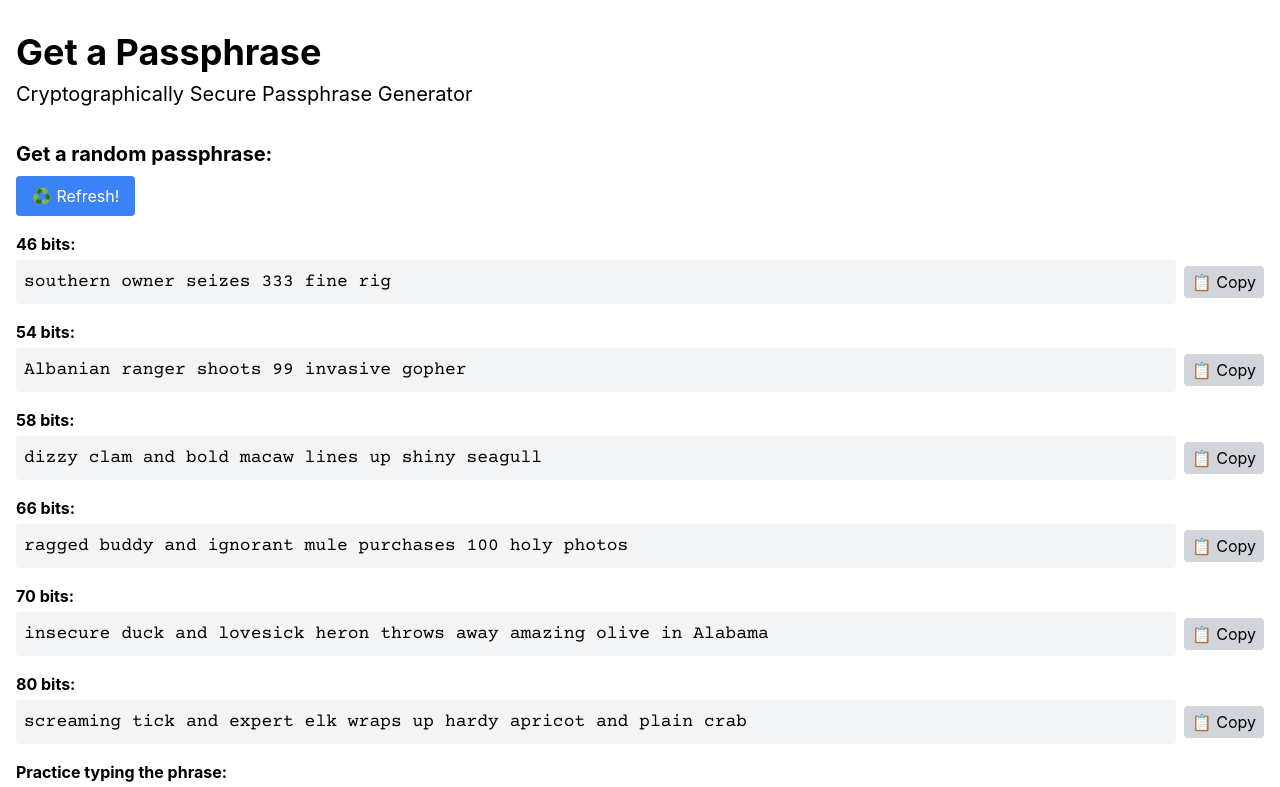
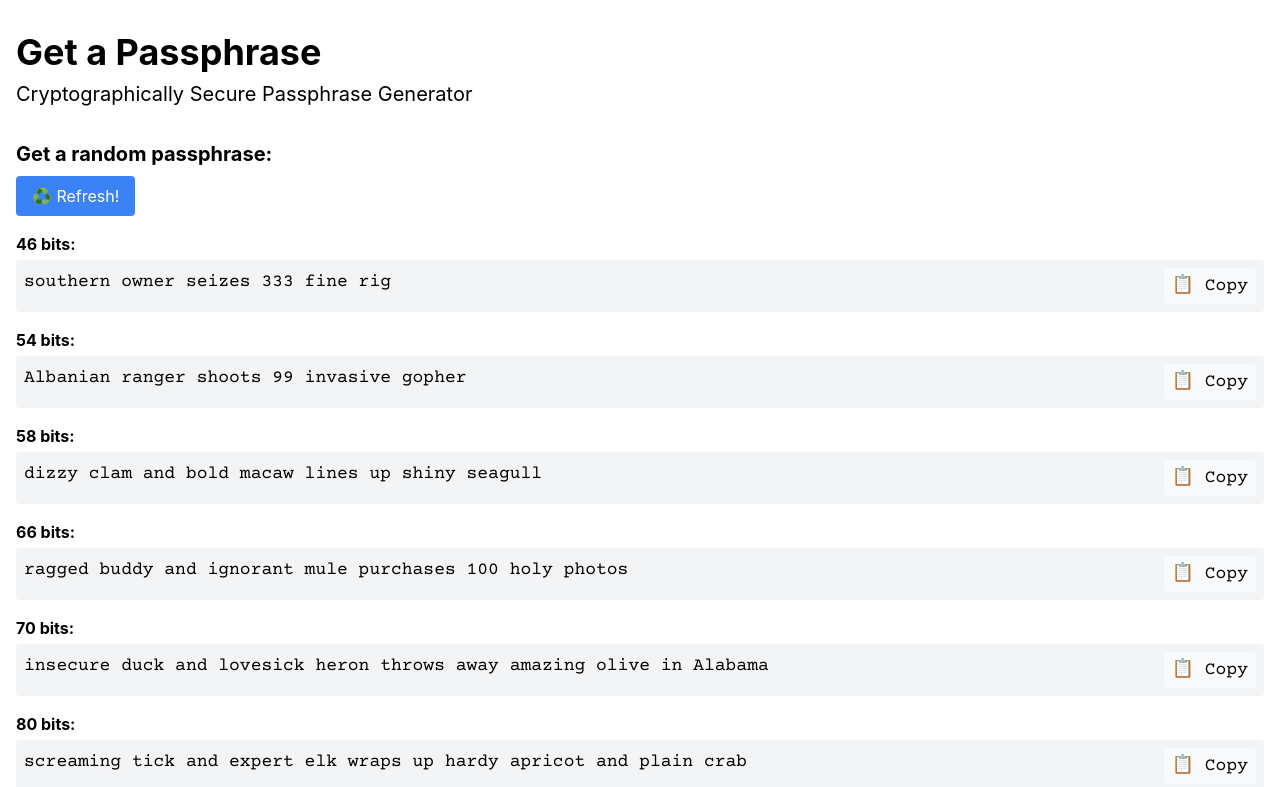
Before and after one commit to blanchardjeremy/strongphrase.net, a React (Create React App) app: page / in a window 1280 px wide. Shown: the top 787 px of the page. Built offline with nearby package versions, Linux system fonts and the light colour scheme.

Commit message:
Move copy function back into generator

```diff
--- a/src/App.js
+++ b/src/App.js
@@ -5,20 +5,14 @@ import './App.css';
 
 
 const App = () => {
-  const [copiedBits, setCopiedBits] = useState(null);
-  const copyToClipboard = useCallback((text, bits) => {
-    navigator.clipboard.writeText(text);
-    setCopiedBits(bits);
-  }, []);
-
   return (
     <div className="container mx-auto px-4 py-8">
       <header className="mb-8">
         <h1 className="text-4xl font-bold mb-2">Get a Passphrase</h1>
         <p className="text-xl">Cryptographically Secure Passphrase Generator</p>
       </header>
-      <PassphraseGenerator copyToClipboard={copyToClipboard} />
-      <CrackTimeTable copiedBits={copiedBits} />
+      <PassphraseGenerator />
+      <CrackTimeTable />
       <section className="mt-8">
         <h2 className="text-2xl font-bold mb-4">How does it work?</h2>
         <p>
--- /dev/null
+++ b/src/CrackTimeTable.css
@@ -0,0 +1,4 @@
+.crack-time-table tr.highlight {
+  background-color: rgb(210, 255, 216);
+  color: rgb(14, 99, 14);
+}
--- a/src/CrackTimeTable.js
+++ b/src/CrackTimeTable.js
@@ -31,7 +31,7 @@ const CrackTimeTable = ({ copiedBits }) => {
         </select>
       </div>
       <table className="border-collapse crack-time-table">
-        <thead class="text-xs text-gray-700 uppercase bg-gray-50 dark:bg-gray-700 dark:text-gray-400">
+        <thead className="text-xs text-gray-700 uppercase bg-gray-50 dark:bg-gray-700 dark:text-gray-400">
           <tr>
             <th className="border p-2">Bits of Entropy</th>
             <th className="border p-2">Avg. Time to Crack</th>
--- a/src/PassphraseGenerator.css
+++ b/src/PassphraseGenerator.css
@@ -4,7 +4,8 @@
 }
 
 /* highlight when hovering */
-.passphrase-content:hover {
+.passphrase-content:hover,
+.copied {
   background-color: rgb(210, 255, 216);
   color: rgb(14, 99, 14);
 
--- a/src/PassphraseGenerator.js
+++ b/src/PassphraseGenerator.js
@@ -2,9 +2,10 @@ import React, { useState, useCallback, useEffect } from 'react';
 import { getPassphrase } from './utils.js';
 import './PassphraseGenerator.css';
 
-const PassphraseGenerator = ({ copyToClipboard }) => {
+const PassphraseGenerator = () => {
   const [passphrases, setPassphrases] = useState({});
   const [practiceInput, setPracticeInput] = useState('');
+  const [copiedBits, setCopiedBits] = useState(null);
 
   const generatePassphrases = useCallback(() => {
     const newPassphrases = {};
@@ -12,6 +13,11 @@ const PassphraseGenerator = ({ copyToClipboard }) => {
       newPassphrases[bits] = getPassphrase(bits);
     });
     setPassphrases(newPassphrases);
+  }, []);
+
+  const copyToClipboard = useCallback((text, bits) => {
+    navigator.clipboard.writeText(text);
+    setCopiedBits(bits);
   }, []);
 
   // Use the useEffect hook to generate the passphrases when the component is first loaded
@@ -36,13 +42,15 @@ const PassphraseGenerator = ({ copyToClipboard }) => {
         <div key={bits} className="mb-4">
           <label className="block font-bold mb-1">{bits} bits:</label>
           <div className="flex items-center">
-            <div className="passphrase-content">{passphrase}</div>
-            <button
+            <div
+              className={`passphrase-content ${copiedBits === bits ? 'copied' : ''}`}
               onClick={() => copyToClipboard(passphrase, bits)}
-              className="ml-2 bg-gray-300 px-2 py-1 rounded hover:bg-gray-400"
             >
-              📋 Copy
-            </button>
+                {passphrase}
+                <span className="ml-2 px-2 py-1 bg-gray-50 rounded float-right" >
+                  {copiedBits === bits ? '✅ Copied!' : '📋 Copy'}
+                </span>
+            </div>
           </div>
         </div>
       ))}
```
